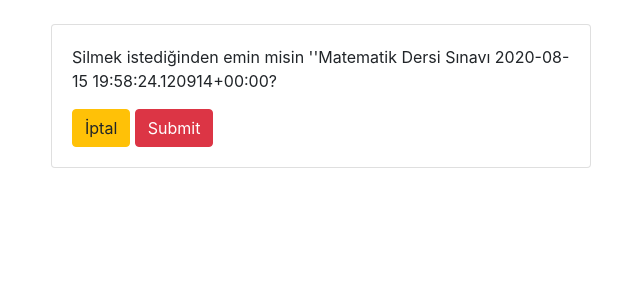
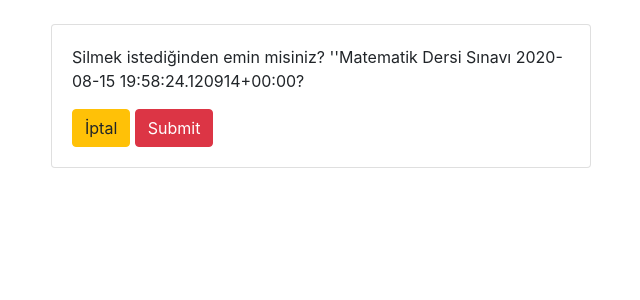
Before and after one commit to Python-Egitici-Egitimi-OOP-Grup-8/web_app_project, a Django app: page /ogretmen/sinavsil/2 in a window 1280 px wide. Shown: the part 56-356 px from the top of the page, without its empty margins (34-674 px from the left). Run offline with Django 3.2, Linux system fonts and the light colour scheme; data comes from the database, SQL or seed files in the repository; some libraries are stand-ins or nearby versions.

Commit message:
Metin düzeltmeleri

```diff
--- a/ogretmen/templates/ogretmen/sinavSil.html
+++ b/ogretmen/templates/ogretmen/sinavSil.html
@@ -4,7 +4,7 @@
     <div class="row">
          <div class="col-md-6">
             <div class="card card-body">
-    <p>Silmek istediğinden emin misin ''{{ item }}?</p>
+    <p>Silmek istediğinden emin misiniz? ''{{ item }}?</p>
     <form action="{% url 'sinavsil' item.id %}" method="post">
     {% csrf_token %}
     <a class="btn btn-warning" href="{% url 'sinavlarim' %}">İptal</a>
```
